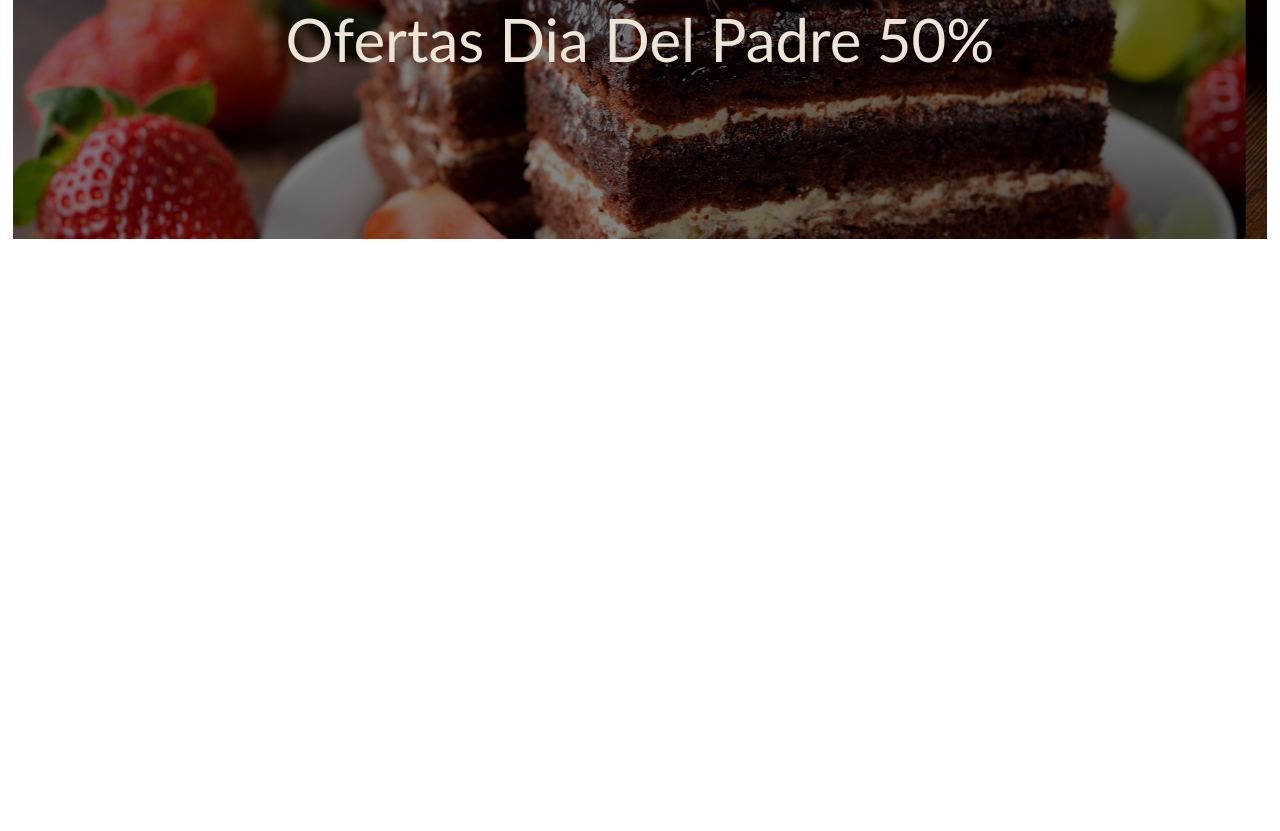
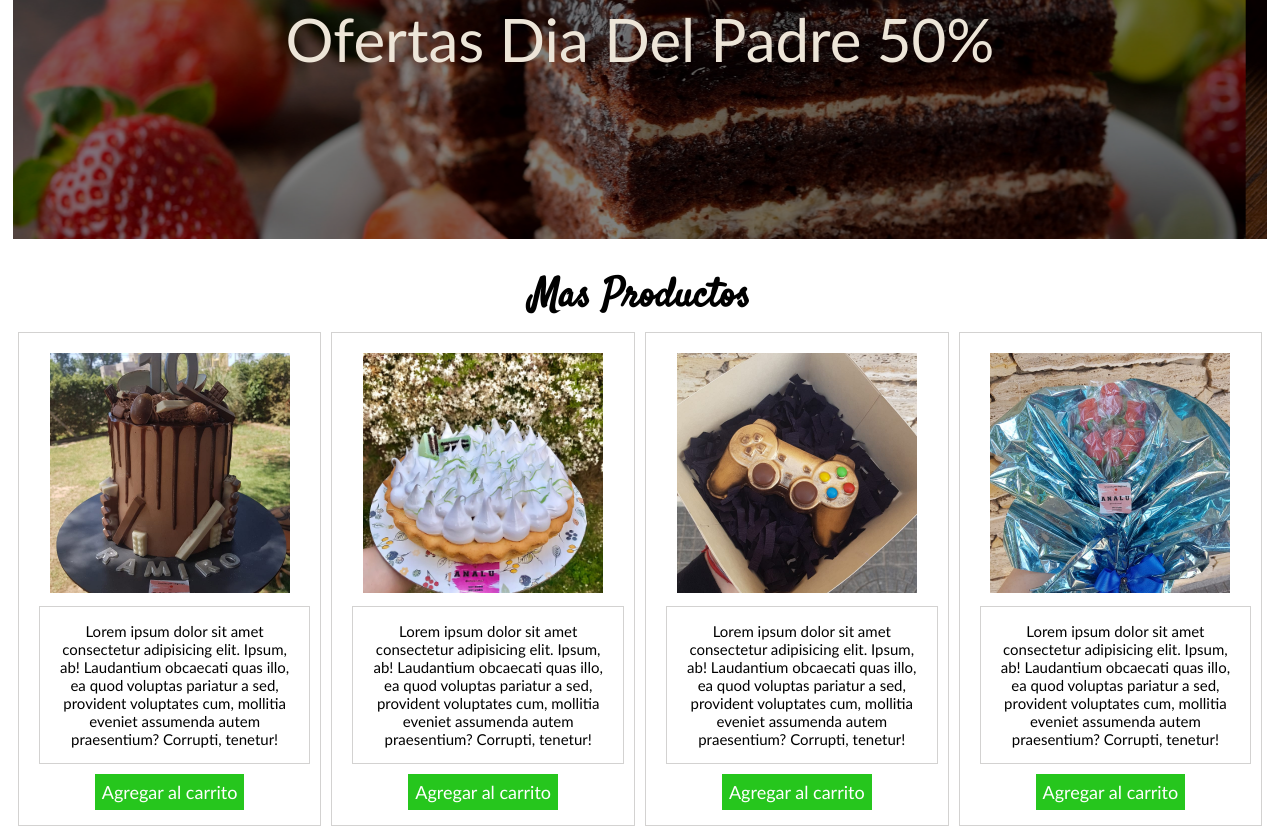
Before and after one commit to facundobrunetti99/Analuproject, a plain HTML site: page pages/index.html in a window 1280 px wide. Shown: the part 350-1181 px from the top of the page. Before the commit the page ends 800 px from the top, so only its background shows below. Drawn offline with Linux system fonts and the light colour scheme.

Commit message:
commitImageSectionCart

```diff
--- a/pages/index.html
+++ b/pages/index.html
@@ -49,11 +49,33 @@
             <span class="tittle--ofertas">Ofertas Dia Del Padre 50%</span>
             <div class="slider--inner">
                 <img class="img--slider" src="../images/img4.jpg" alt="">
-                <img class="img--slider" src="../images/img5.jpg" alt="">
+                <img class="img--slider img2" src="../images/img5.jpg" alt="">
                 <img class="img--slider img3" src="../images/img6.jpg" alt="">
             </div>
         </div>
-
+        <h2 class="main--title">Mas Productos</h2>
+        <div class="main__div--products">
+            <div class="item--product--descrp">
+                <img src="../images/imgcart1.jpg" alt="" class="image--cartHome">
+                <p class="item--product--descrp">Lorem ipsum dolor sit amet consectetur adipisicing elit. Ipsum, ab! Laudantium obcaecati quas illo, ea quod voluptas pariatur a sed, provident voluptates cum, mollitia eveniet assumenda autem praesentium? Corrupti, tenetur!</p>
+                <button href="#" class="addtocartItem">Agregar al carrito</button>
+            </div>
+            <div class="item--product--descrp">
+                <img src="../images/imgcart2.jpg" alt="" class="image--cartHome">
+                <p class="item--product--descrp">Lorem ipsum dolor sit amet consectetur adipisicing elit. Ipsum, ab! Laudantium obcaecati quas illo, ea quod voluptas pariatur a sed, provident voluptates cum, mollitia eveniet assumenda autem praesentium? Corrupti, tenetur!</p>
+                <button href="#" class="addtocartItem">Agregar al carrito</button>
+            </div>
+            <div class="item--product--descrp">
+                <img src="../images/imgcart3.jpg" alt="" class="image--cartHome">
+                <p class="item--product--descrp">Lorem ipsum dolor sit amet consectetur adipisicing elit. Ipsum, ab! Laudantium obcaecati quas illo, ea quod voluptas pariatur a sed, provident voluptates cum, mollitia eveniet assumenda autem praesentium? Corrupti, tenetur!</p>
+                <button href="#" class="addtocartItem">Agregar al carrito</button>
+            </div>
+            <div class="item--product--descrp">
+                <img src="../images/imgcart4.jpg" alt="" class="image--cartHome">
+                <p class="item--product--descrp">Lorem ipsum dolor sit amet consectetur adipisicing elit. Ipsum, ab! Laudantium obcaecati quas illo, ea quod voluptas pariatur a sed, provident voluptates cum, mollitia eveniet assumenda autem praesentium? Corrupti, tenetur!</p>
+                <button href="#" class="addtocartItem">Agregar al carrito</button>
+            </div>
+        </div>
 
       </main>
 
--- a/style/style.css
+++ b/style/style.css
@@ -142,6 +142,7 @@
     transition: all 1s ease-in;
 
 }
+
 .img--slider{
  width: 100%;
  aspect-ratio: 16/3;
@@ -174,3 +175,47 @@
 
 
 }
+.main__div--products{
+    margin: auto;
+    display: flex;
+    width: 98%;
+    justify-content: space-around;
+
+    text-align: center;
+}
+.item--product--descrp{
+    border: 1px solid #d3d2d1;
+    width: 100%;
+    margin: 5px;
+}
+.image--cartHome{
+    width: 250px;
+    height: 250px;
+    padding: 5px;
+    object-fit: cover;
+}
+.item--product--descrp{
+    padding: 15px;
+    font-size: 15px;
+    font-family: 'Gill Sans', 'Gill Sans MT', Calibri, 'Trebuchet MS', sans-serif;
+}
+
+.addtocartItem{
+
+   font-size: 18px;
+   font-family: 'Gill Sans', 'Gill Sans MT', Calibri, 'Trebuchet MS', sans-serif;
+   color: #fff;
+   background-color: rgb(38, 198, 29);
+   padding: 7px;
+   border: none;
+   cursor: pointer;
+   margin-top: 5px;
+}
+
+.addtocartItem:hover{
+    opacity: 95%;
+}
+
+.addtocartItem:active{
+    background-color: #087a22;
+}
```
Also changed, not shown: images/imgcart1.jpg (added), images/imgcart2.jpg (added), images/imgcart3.jpg (added), images/imgcart4.jpg (added).
